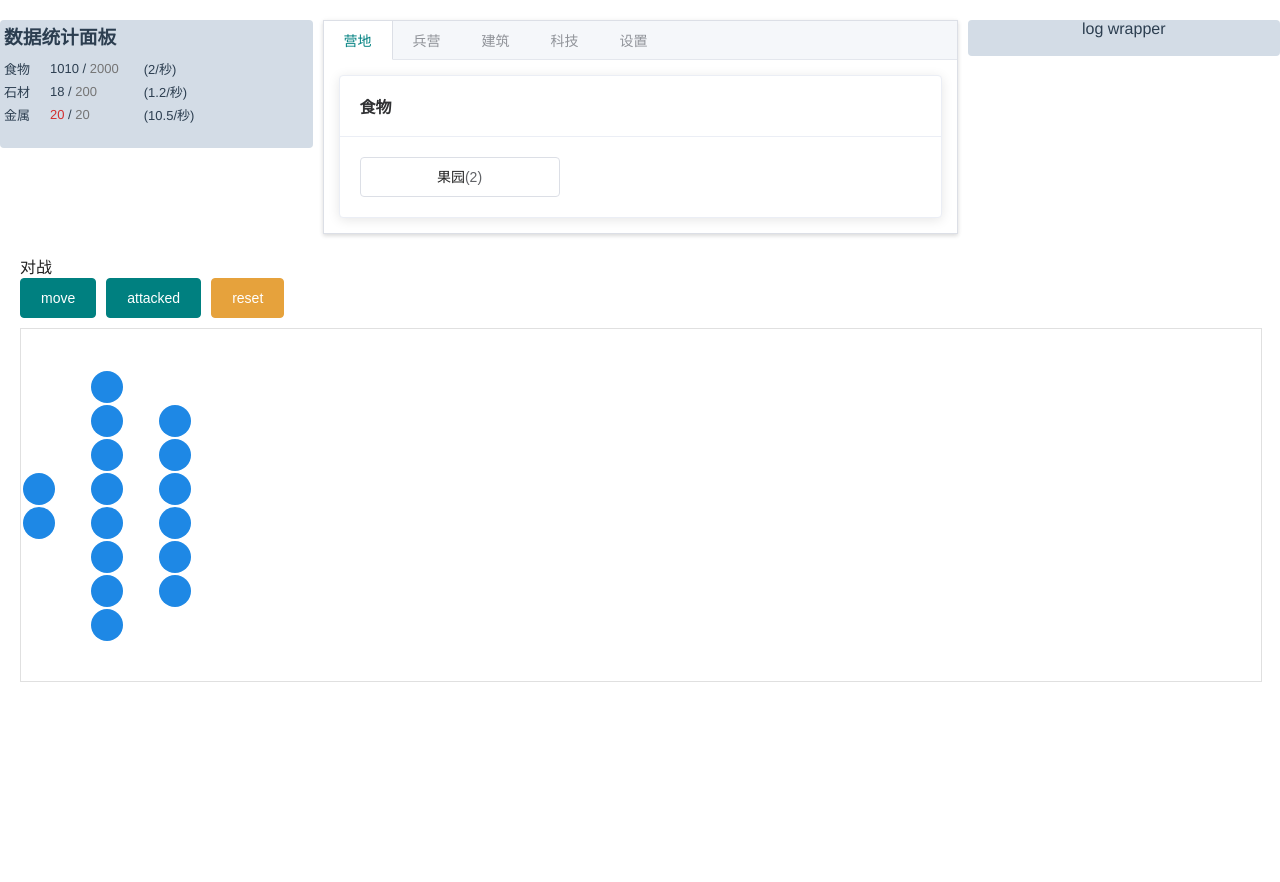
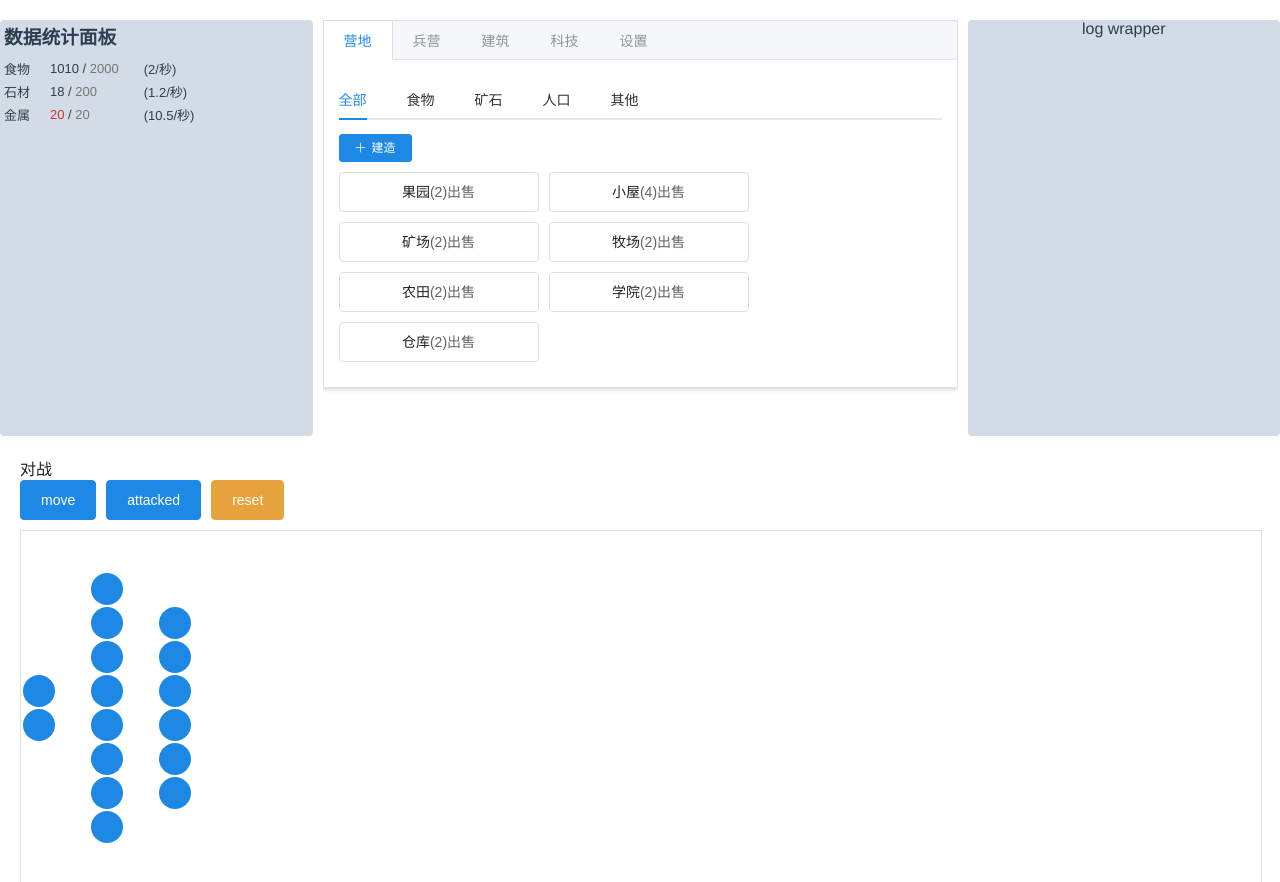
Before and after one commit to yyxx2z/war-online, a Vue app: page / in a window 1280 px wide. Shown: the top 882 px of the page. Before the commit the page ends 800 px from the top, so only its background shows below. Built offline with nearby package versions, Linux system fonts and the light colour scheme.

Commit message:
Updated control panel

```diff
--- a/package.json
+++ b/package.json
@@ -11,6 +11,7 @@
     "core-js": "^2.6.5",
     "element-ui": "^2.4.5",
     "eslint-plugin-html": "^6.0.0",
+    "mathjs": "^6.0.3",
     "vue": "^2.6.10",
     "vuex": "^3.0.1"
   },
--- a/src/App.vue
+++ b/src/App.vue
@@ -29,17 +29,4 @@ export default {
   margin: 0;
   padding: 0;
 }
-
-.war-btn {
-  text-align: left;
-  display: flex;
-
-  &__normal {
-    width: 200px;
-  }
-
-  &-name {
-    color: #212121;
-  }
-}
 </style>
--- /dev/null
+++ b/src/components/ButtonItem.vue
@@ -0,0 +1,43 @@
+<template>
+  <div class="base-wrapper" v-if="btn">
+    <el-button
+        :type="btn.type"
+        class="war-btn war-btn__normal"
+        @click="btn.clickEvent"
+      >
+        <span class="war-btn-name">{{ btn.name }}</span>
+        <span class="war-btn-count" v-if="btn.count > 1">({{ btn.count }})</span>
+        <span class="war-btn-delete">出售</span>
+      </el-button>
+  </div>
+</template>
+
+<script>
+export default {
+  props: {
+    btn: {
+      type: Object,
+      default: null
+    }
+  }
+}
+</script>
+
+<style lang="scss">
+.war-btn {
+  display: flex;
+  margin: 0 10px 10px 0 !important;
+
+  &__normal {
+    width: 200px;
+  }
+
+  &-name {
+    color: #212121;
+  }
+
+  &-delete {
+
+  }
+}
+</style>
--- a/src/element-variables.scss
+++ b/src/element-variables.scss
@@ -3,7 +3,7 @@ Write your variables here. All available variables can be
 found in element-ui/packages/theme-chalk/src/common/var.scss.
 For example, to overwrite the theme color:
 */
-$--color-primary: teal;
+$--color-primary: #1e88e5;
 
 /* icon font path, required */
 $--font-path: '~element-ui/lib/theme-chalk/fonts';
--- a/src/main.js
+++ b/src/main.js
@@ -2,9 +2,14 @@ import Vue from 'vue'
 import App from './App.vue'
 import './plugins/element.js'
 import store from './store/index'
+import { create, all } from 'mathjs'
 
 Vue.config.productionTip = false
 Vue.prototype.$store = store
+
+const config = { }
+const math = create(all, config)
+Vue.prototype.$math = math
 
 new Vue({
   store,
--- /dev/null
+++ b/src/views/control/components/Button/ButtonItem.vue
@@ -0,0 +1,44 @@
+<template>
+  <div class="base-wrapper">
+    <el-button
+        v-if="btn"
+        :type="btn.type"
+        class="war-btn war-btn__normal"
+        @click="btn.clickEvent"
+      >
+        <span class="war-btn-name">{{ btn.name }}</span>
+        <span class="war-btn-count" v-if="btn.count > 1">({{ btn.count }})</span>
+        <span class="war-btn-delete">出售</span>
+      </el-button>
+  </div>
+</template>
+
+<script>
+export default {
+  props: {
+    btn: {
+      type: Object,
+      default: null
+    }
+  }
+}
+</script>
+
+<style lang="scss">
+.war-btn {
+  display: flex;
+  margin: 0 10px 10px 0 !important;
+
+  &__normal {
+    width: 200px;
+  }
+
+  &-name {
+    color: #212121;
+  }
+
+  &-delete {
+
+  }
+}
+</style>
--- a/src/views/control/components/Camp.vue
+++ b/src/views/control/components/Camp.vue
@@ -1,29 +1,127 @@
 <template>
   <div class="camp-wrapper">
-    <el-card class="box-card" v-for="(item, itemIndex) in campList" :key="itemIndex">
-      <div slot="header" class="clearfix">
-        <div class="card-header">{{ item.title }}</div>
+    <el-tabs
+      tab-position="top"
+      v-model="sortTabValue"
+      style="padding-top: 5px;"
+      @tab-click="handleClickSortTab"
+    >
+      <el-tab-pane
+        v-for="tab in sortTab"
+        :key="tab.value"
+        :label="tab.label"
+      ></el-tab-pane>
+    </el-tabs>
+    <el-button
+      type="primary"
+      icon="el-icon-plus"
+      style="float:left;margin-bottom:10px;"
+      size="mini"
+      v-if="sortTabValue === '0'"
+      @click="toggleDialog('building', true)"
+    >建造</el-button>
+    <div class="btn-list">
+      <ButtonItem
+        v-for="(btn, btnIndex) in campListAvilid"
+        :key="btnIndex"
+        :btn="btn"
+      />
     </div>
-      <div class="btn-list">
-        <el-button v-for="(btn, btnIndex) in item.children" :key="btnIndex" :type="btn.type" class="war-btn war-btn__normal" @click="btn.clickEvent">
-          <span class="war-btn-name">{{ btn.name }}</span>
-          <span class="war-btn-count" v-if="btn.count > 1">({{ btn.count }})</span>
-        </el-button>
-      </div>
-    </el-card>
+
+    <el-dialog
+      title="新建建筑"
+      :visible.sync="buildingDialogVisible"
+    >
+    </el-dialog>
   </div>
 </template>
 
 <script>
+import ButtonItem from './Button/ButtonItem'
+
 export default {
   data() {
     return {
+      buildingDialogVisible: false,
+      sortTabValue: '0',
+      sortTab: [
+        { label: '全部', value: 'all' },
+        { label: '食物', value: 'food' },
+        { label: '矿石', value: 'stone' },
+        { label: '人口', value: 'population' },
+        { label: '其他', value: 'others' }
+      ],
+      campListAvilid: [],
       campList: [
         {
-          title: '食物',
-          children: [
+          name: '果园',
+          sort: 'food',
+          count: 2,
+          type: '', // 默认按钮样式
+          clickEvent: () => {
+            this.$store.dispatch('source/addResourceValueByClick', {
+              name: 'foods'
+            })
+          }
+        },
         {
-              name: '果园',
+          name: '小屋',
+          sort: 'population',
+          count: 4,
+          type: '', // 默认按钮样式
+          clickEvent: () => {
+            this.$store.dispatch('source/addResourceValueByClick', {
+              name: 'foods'
+            })
+          }
+        },
+        {
+          name: '矿场',
+          sort: 'stone',
+          count: 2,
+          type: '', // 默认按钮样式
+          clickEvent: () => {
+            this.$store.dispatch('source/addResourceValueByClick', {
+              name: 'foods'
+            })
+          }
+        },
+        {
+          name: '牧场',
+          sort: 'food',
+          count: 2,
+          type: '', // 默认按钮样式
+          clickEvent: () => {
+            this.$store.dispatch('source/addResourceValueByClick', {
+              name: 'foods'
+            })
+          }
+        },
+        {
+          name: '农田',
+          sort: 'food',
+          count: 2,
+          type: '', // 默认按钮样式
+          clickEvent: () => {
+            this.$store.dispatch('source/addResourceValueByClick', {
+              name: 'foods'
+            })
+          }
+        },
+        {
+          name: '学院',
+          sort: 'others',
+          count: 2,
+          type: '', // 默认按钮样式
+          clickEvent: () => {
+            this.$store.dispatch('source/addResourceValueByClick', {
+              name: 'foods'
+            })
+          }
+        },
+        {
+          name: '仓库',
+          sort: 'others',
           count: 2,
           type: '', // 默认按钮样式
           clickEvent: () => {
@@ -34,13 +132,51 @@ export default {
         }
       ]
     }
-      ]
+  },
+
+  components: {
+    ButtonItem
+  },
+
+  watch: {
+    sortTabValue() {
+      this.toggleSortTab(this.sortTabValue)
+    }
+  },
+
+  mounted() {
+    this.toggleSortTab(this.sortTabValue)
+  },
+
+  methods: {
+    toggleSortTab(tabIndex) {
+      const type = this.sortTab[+tabIndex]['value']
+      if (type === 'all') {
+        this.campListAvilid = this.campList
+        return
+      }
+      this.campListAvilid = this.campList.filter(item => item.sort === type)
+      this.$forceUpdate()
+    },
+    toggleDialog(name, status = false) {
+      switch (name) {
+        case 'building':
+          this.buildingDialogVisible = status
+          break
+      }
+    },
+    handleClickSortTab(tab, event) {
+      // console.log(tab, event)
+      // console.log(this.sortTabValue)
     }
   }
 }
 </script>
 
 <style lang="scss" scoped>
+.camp-wrapper {
+}
+
 .btn-list {
   width: 100%;
   display: flex;
--- a/src/views/index.vue
+++ b/src/views/index.vue
@@ -3,17 +3,21 @@
     <el-row :gutter="10">
       <el-col :span="6">
         <div class="grid-content bg-purple">
-          <ShowModel />
+          <div class="panel-wrapper">
+            <ShowModel />
+          </div>
         </div>
       </el-col>
       <el-col :span="12">
-        <div class="grid-content bg-purple-light">
+        <div class="panel-wrapper">
           <ControlModel />
         </div>
       </el-col>
       <el-col :span="6">
         <div class="grid-content bg-purple">
-          <LogModel />
+          <div class="panel-wrapper">
+            <LogModel />
+          </div>
         </div>
       </el-col>
     </el-row>
@@ -89,8 +93,18 @@ export default {
 </script>
 
 <style lang="scss">
+::-webkit-scrollbar {display:none}
+
 .main-wrapper {
   margin-top: 20px;
+
+  .panel-wrapper {
+    height: 26rem;
+    width: 100%;
+    position: relative;
+    overflow-x: hidden;
+    overflow-y: scroll;
+  }
 }
 .bg-purple-dark {
   background: #99a9bf;
--- a/src/views/war-area/index.vue
+++ b/src/views/war-area/index.vue
@@ -55,11 +55,11 @@ export default {
       }, 1400)
     },
     reset() {
-      this.left = {
+      this.left = Object.assign(this.left, {
         position: 0,
         opacity: 1,
         attacked: false
-      }
+      })
     }
   }
 }
```
Also changed, not shown: 1 other file (tests, documents, lock files or other folders). Lines whose indentation alone changed are shown as unchanged.
